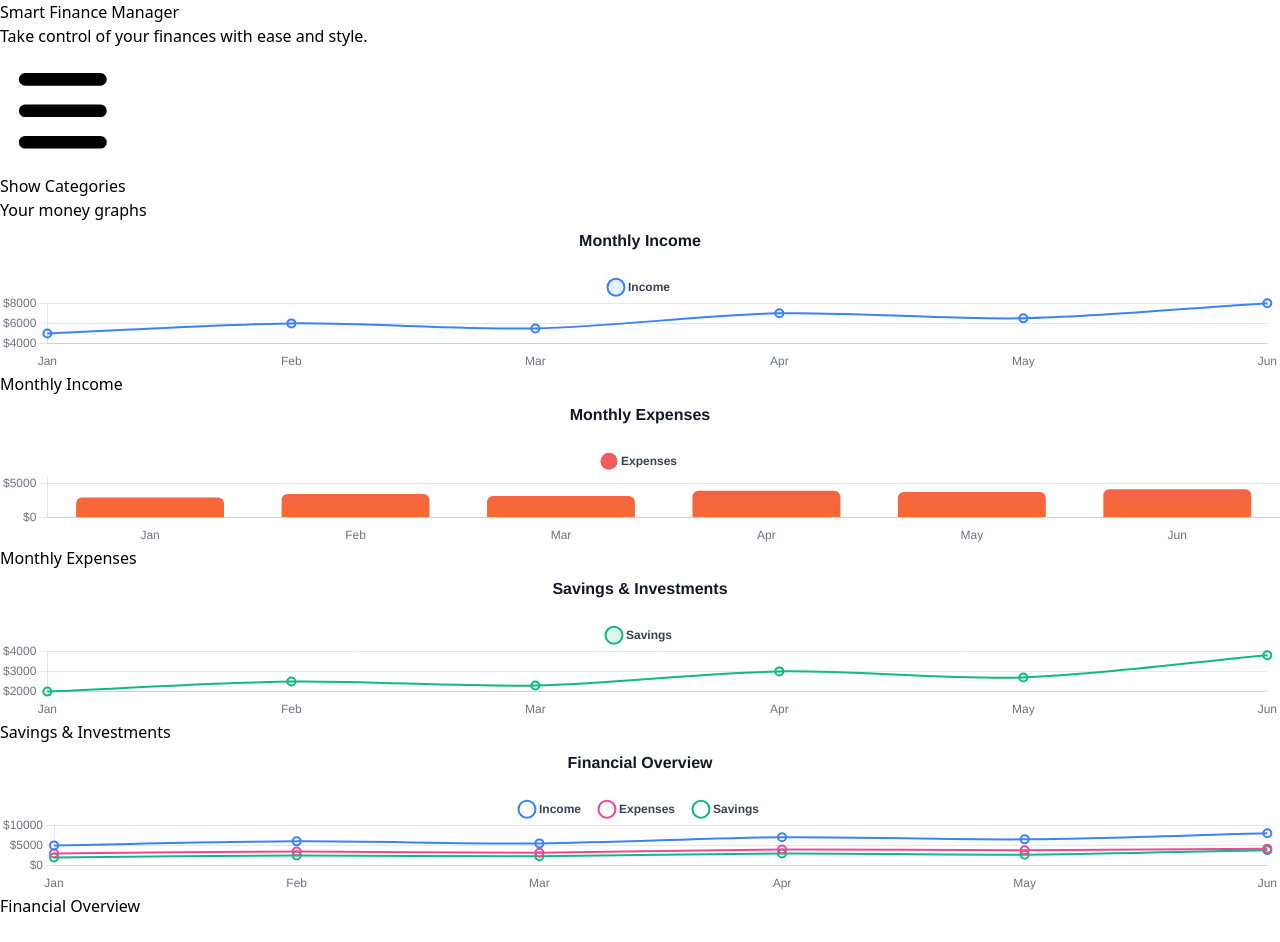
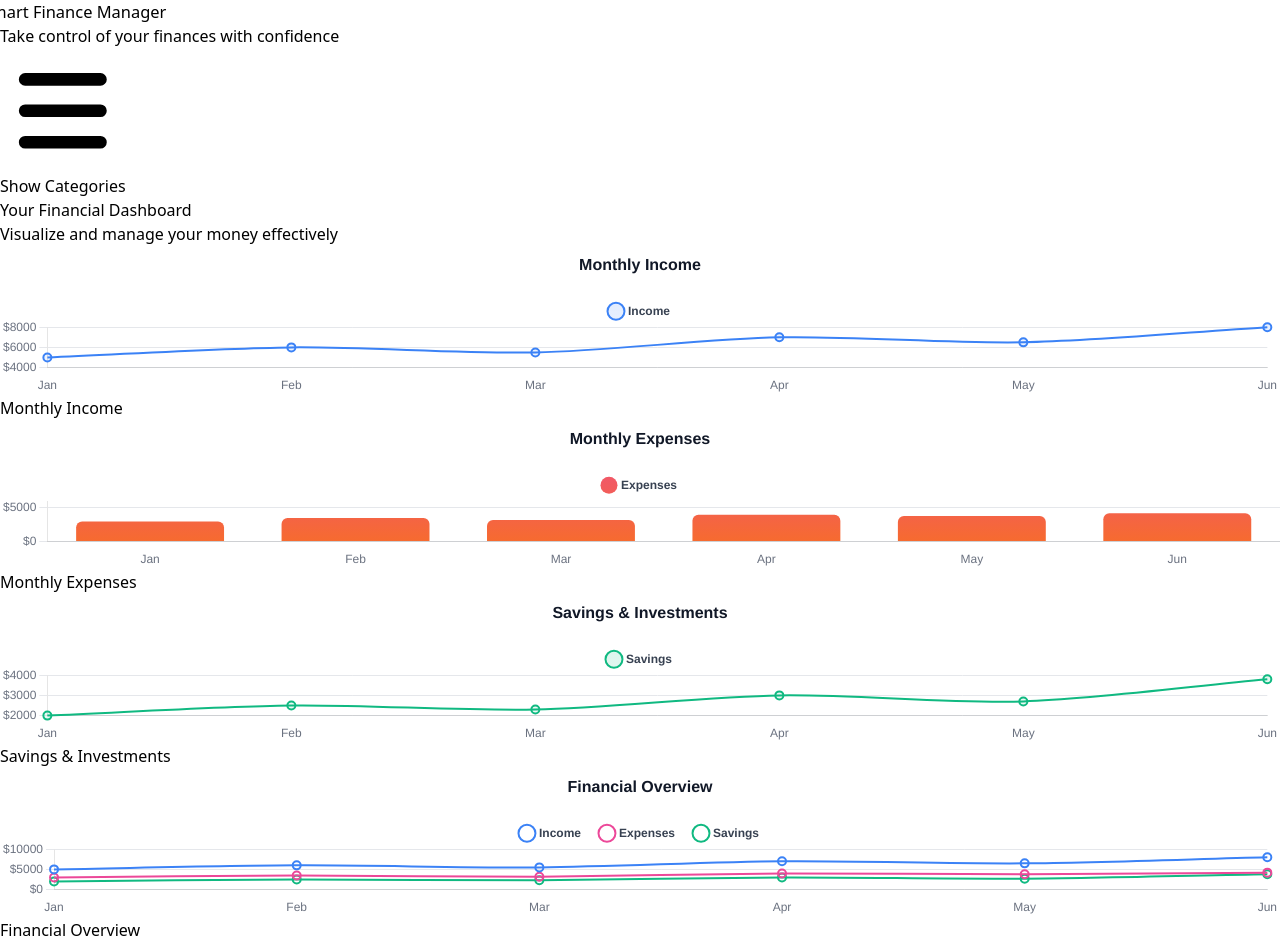
Before and after one commit to gitcat456/smart-finance, a React (Vite) app: page /page in a window 1280 px wide. Before the commit the page ends 918 px from the top, so only its background shows below. Built offline with nearby package versions, Linux system fonts and the light colour scheme.

Commit message:
Modern UI styling

```diff
--- a/src/page.jsx
+++ b/src/page.jsx
@@ -1,264 +1,263 @@
-import { useState } from "react";
+import { useState, useEffect } from "react";
+import { motion, AnimatePresence } from "framer-motion";
 import Charts from "./assets/charts";
 import ToggleBar from "./Components/Toggle";
 import Categories from "./Components/Categories";
 
+// Configuration for all categories
+const categoryConfig = {
+  Finance: {
+    fields: [
+      { label: "Salary", key: "salary", icon: "💵" },
+      { label: "Bonus", key: "bonus", icon: "🎁" },
+      { label: "Commission", key: "commission", icon: "📊" },
+      { label: "Side Hustle", key: "sideHustle", icon: "🚀" },
+      { label: "Farming Income", key: "farmingIncome", icon: "🌱" },
+      { label: "Other Income", key: "otherIncome", icon: "✨" },
+    ],
+    gradient: "from-emerald-500 to-teal-600",
+    icon: "💰",
+  },
+  Housing: {
+    fields: [
+      { label: "Rent/Mortgage", key: "rent", icon: "🏠" },
+      { label: "Phone/Internet", key: "phone", icon: "📱" },
+      { label: "Electricity", key: "electricity", icon: "💡" },
+      { label: "Cooking Gas", key: "cookingGas", icon: "🔥" },
+      { label: "Water", key: "water", icon: "💧" },
+      { label: "Other 1", key: "other1", icon: "📌" },
+      { label: "Other 2", key: "other2", icon: "📌" },
+    ],
+    gradient: "from-blue-500 to-indigo-600",
+    icon: "🏡",
+  },
+  Food: {
+    fields: [
+      { label: "Groceries", key: "groceries", icon: "🛒" },
+      { label: "Lunch", key: "lunch", icon: "🍱" },
+      { label: "Dining Out", key: "foodShopping", icon: "🍽️" },
+      { label: "Other", key: "other", icon: "✨" },
+    ],
+    gradient: "from-amber-500 to-orange-600",
+    icon: "🍎",
+  },
+  Transportation: {
+    fields: [
+      { label: "Parking Fees", key: "parkingFees", icon: "🅿️" },
+      { label: "Bus/Taxi Fare", key: "busTaxiFare", icon: "🚌" },
+      { label: "Car Insurance", key: "carInsurance", icon: "📄" },
+      { label: "Car Wash", key: "carWash", icon: "🚗" },
+      { label: "Fuel", key: "fuel", icon: "⛽" },
+      { label: "Maintenance", key: "maintenance", icon: "🔧" },
+      { label: "Other", key: "other", icon: "✨" },
+    ],
+    gradient: "from-rose-500 to-pink-600",
+    icon: "🚕",
+  },
+};
+
 export default function App() {
   const [selectedCategory, setSelectedCategory] = useState(null);
   const [showCategories, setShowCategories] = useState(false);
-
-  // State for each category's data
-  const [financeData, setFinanceData] = useState({
-    salary: "",
-    bonus: "",
-    commission: "",
-    sideHustle: "",
-    farmingIncome: "",
-    otherIncome: "",
+  const [formData, setFormData] = useState(() => {
+    const initialData = {};
+    Object.keys(categoryConfig).forEach(category => {
+      categoryConfig[category].fields.forEach(field => {
+        initialData[`${category}_${field.key}`] = "";
+      });
+    });
+    return initialData;
   });
 
-  const [housingData, setHousingData] = useState({
-    rent: "",
-    phone: "",
-    electricity: "",
-    cookingGas: "",
-    water: "",
-    other1: "",
-    other2: "",
-    other3: "",
-    other4: "",
-    other5: "",
-  });
-
-  const [foodData, setFoodData] = useState({
-    groceries: "",
-    lunch: "",
-    foodShopping: "",
-    other: "",
-  });
-
-  const [transportationData, setTransportationData] = useState({
-    parkingFees: "",
-    busTaxiFare: "",
-    carInsurance: "",
-    carWash: "",
-    fuel: "",
-    maintenance: "",
-    other: "",
-  });
-
-  // Function to handle card click
   const handleCardClick = (category) => {
     setSelectedCategory(category);
+    setShowCategories(false);
   };
 
-  // Function to go back to the cards view
   const handleBackClick = () => {
     setSelectedCategory(null);
+    setShowCategories(true);
   };
 
-  // Function to calculate total for a category
-  const calculateTotal = (data) => {
-    return Object.values(data).reduce((total, value) => total + (parseFloat(value) || 0), 0);
+  const handleInputChange = (category, key, value) => {
+    setFormData({
+      ...formData,
+      [`${category}_${key}`]: value,
+    });
   };
 
-  // Detailed views for each category
-  const renderDetails = () => {
-    const categories = {
-      Finance: {
-        data: financeData,
-        setData: setFinanceData,
-        fields: [
-          { label: "Salary", key: "salary" },
-          { label: "Bonus", key: "bonus" },
-          { label: "Commission", key: "commission" },
-          { label: "Side Hustle", key: "sideHustle" },
-          { label: "Income from Farming Projects", key: "farmingIncome" },
-          { label: "Other Income", key: "otherIncome" },
-        ],
-        gradient: "from-green-500 to-teal-600",
-        icon: (
-          <svg
-            xmlns="http://www.w3.org/2000/svg"
-            className="h-8 w-8 mr-2"
-            fill="none"
-            viewBox="0 0 24 24"
-            stroke="currentColor"
-          >
-            <path
-              strokeLinecap="round"
-              strokeLinejoin="round"
-              strokeWidth={2}
-              d="M12 8c-1.657 0-3 .895-3 2s1.343 2 3 2 3 .895 3 2-1.343 2-3 2m0-8c1.11 0 2.08.402 2.599 1M12 8V7m0 1v1m0-1a1 1 0 011-1h1a1 1 0 011 1v1a1 1 0 01-1 1h-1a1 1 0 01-1-1zm-6 8a1 1 0 011-1h1a1 1 0 011 1v1a1 1 0 01-1 1H7a1 1 0 01-1-1z"
-            />
-          </svg>
-        ),
-      },
-      Housing: {
-        data: housingData,
-        setData: setHousingData,
-        fields: [
-          { label: "Mortgage or Rent", key: "rent" },
-          { label: "Phone/Airtime/Credit Card", key: "phone" },
-          { label: "Electricity Bill/Tokens", key: "electricity" },
-          { label: "Cooking Gas/Charcoal", key: "cookingGas" },
-          { label: "Water", key: "water" },
-          { label: "Other 1", key: "other1" },
-          { label: "Other 2", key: "other2" },
-          { label: "Other 3", key: "other3" },
-          { label: "Other 4", key: "other4" },
-          { label: "Other 5", key: "other5" },
-        ],
-        gradient: "from-blue-500 to-purple-600",
-        icon: (
-          <svg
-            xmlns="http://www.w3.org/2000/svg"
-            className="h-8 w-8 mr-2"
-            fill="none"
-            viewBox="0 0 24 24"
-            stroke="currentColor"
-          >
-            <path
-              strokeLinecap="round"
-              strokeLinejoin="round"
-              strokeWidth={2}
-              d="M3 12l2-2m0 0l7-7 7 7M5 10v10a1 1 0 001 1h3m10-11l2 2m-2-2v10a1 1 0 01-1 1h-3m-6 0a1 1 0 001-1v-4a1 1 0 011-1h2a1 1 0 011 1v4a1 1 0 001 1m-6 0h6"
-            />
-          </svg>
-        ),
-      },
-      Food: {
-        data: foodData,
-        setData: setFoodData,
-        fields: [
-          { label: "Groceries", key: "groceries" },
-          { label: "Lunch", key: "lunch" },
-          { label: "Food Shopping", key: "foodShopping" },
-          { label: "Other", key: "other" },
-        ],
-        gradient: "from-yellow-500 to-orange-600",
-        icon: (
-          <svg
-            xmlns="http://www.w3.org/2000/svg"
-            className="h-8 w-8 mr-2"
-            fill="none"
-            viewBox="0 0 24 24"
-            stroke="currentColor"
-          >
-            <path
-              strokeLinecap="round"
-              strokeLinejoin="round"
-              strokeWidth={2}
-              d="M12 8c-1.657 0-3 .895-3 2s1.343 2 3 2 3 .895 3 2-1.343 2-3 2m0-8c1.11 0 2.08.402 2.599 1M12 8V7m0 1v1m0-1a1 1 0 011-1h1a1 1 0 011 1v1a1 1 0 01-1 1h-1a1 1 0 01-1-1zm-6 8a1 1 0 011-1h1a1 1 0 011 1v1a1 1 0 01-1 1H7a1 1 0 01-1-1z"
-            />
-          </svg>
-        ),
-      },
-      Transportation: {
-        data: transportationData,
-        setData: setTransportationData,
-        fields: [
-          { label: "County Parking Fees", key: "parkingFees" },
-          { label: "Bus/Taxi Fare", key: "busTaxiFare" },
-          { label: "Car Insurance", key: "carInsurance" },
-          { label: "Car Wash", key: "carWash" },
-          { label: "Fuel", key: "fuel" },
-          { label: "Maintenance", key: "maintenance" },
-          { label: "Other", key: "other" },
-        ],
-        gradient: "from-pink-500 to-red-600",
-        icon: (
-          <svg
-            xmlns="http://www.w3.org/2000/svg"
-            className="h-8 w-8 mr-2"
-            fill="none"
-            viewBox="0 0 24 24"
-            stroke="currentColor"
-          >
-            <path
-              strokeLinecap="round"
-              strokeLinejoin="round"
-              strokeWidth={2}
-              d="M12 8c-1.657 0-3 .895-3 2s1.343 2 3 2 3 .895 3 2-1.343 2-3 2m0-8c1.11 0 2.08.402 2.599 1M12 8V7m0 1v1m0-1a1 1 0 011-1h1a1 1 0 011 1v1a1 1 0 01-1 1h-1a1 1 0 01-1-1zm-6 8a1 1 0 011-1h1a1 1 0 011 1v1a1 1 0 01-1 1H7a1 1 0 01-1-1z"
-            />
-          </svg>
-        ),
-      },
+  const calculateTotal = (category) => {
+    return categoryConfig[category].fields.reduce((total, field) => {
+      const value = parseFloat(formData[`${category}_${field.key}`]) || 0;
+      return total + value;
+    }, 0);
   };
 
-    const category = categories[selectedCategory];
-    if (!category) return null;       //gradient-to-br ${category.gradient}
+  const renderCategoryDetails = () => {
+    const category = categoryConfig[selectedCategory];
+    const total = calculateTotal(selectedCategory);
 
     return (
-      <div className="px-5 min-h-screen flex flex-col justify-between">
-        <div className={`bg-gradient-to-br ${category.gradient} px-20 py-4 rounded-lg shadow-lg text-white`}>
-          <h2 className="text-center text-3xl font-bold mb-6"> {selectedCategory}</h2>
-          <div className="space-y-4">
+      <motion.div
+        initial={{ opacity: 0, y: 20 }}
+        animate={{ opacity: 1, y: 0 }}
+        exit={{ opacity: 0, y: -20 }}
+        transition={{ duration: 0.3 }}
+        className={`min-h-screen p-6 bg-gradient-to-br ${category.gradient} text-white`}
+      >
+        <div className="max-w-2xl mx-auto">
+          <div className="flex justify-between items-center mb-8">
+            <motion.button
+              whileHover={{ scale: 1.05 }}
+              whileTap={{ scale: 0.95 }}
+              onClick={handleBackClick}
+              className="px-4 py-2 bg-white/20 rounded-lg backdrop-blur-sm flex items-center gap-2"
+            >
+              <span>←</span> Back
+            </motion.button>
+            <h1 className="text-3xl font-bold">{selectedCategory}</h1>
+            <div className="text-2xl">{category.icon}</div>
+          </div>
+
+          <div className="space-y-4 mb-8">
             {category.fields.map((field) => (
-              <div key={field.key} className="bg-gradient-to-br from-blue-700 to-blue-500 p-4 rounded-lg backdrop-blur-sm  hover:scale-105 transform transition-all duration-400 cursor-pointer">
-                <label className="block text-sm font-medium">{field.label}:</label>
+              <motion.div
+                key={field.key}
+                whileHover={{ scale: 1.02 }}
+                className="bg-white/10 p-4 rounded-xl backdrop-blur-sm"
+              >
+                <label className="text-sm font-medium mb-1 flex items-center gap-2">
+                  <span className="text-lg">{field.icon}</span>
+                  {field.label}
+                </label>
+                <div className="flex items-center">
+                  <span className="mr-2">Ksh</span>
                   <input
                     type="number"
-                  value={category.data[field.key]}
+                    value={formData[`${selectedCategory}_${field.key}`]}
                     onChange={(e) =>
-                    category.setData({ ...category.data, [field.key]: e.target.value })
+                      handleInputChange(selectedCategory, field.key, e.target.value)
                     }
-                  className="mt-1 block w-full px-3 py-2 bg-white/20 border border-white/30 rounded-md text-white placeholder-white/50 focus:outline-none focus:ring-2 focus:ring-white focus:border-white"
-                  placeholder="Enter amount"
+                    className="flex-1 px-3 py-2 bg-white/20 border border-white/30 rounded-md focus:outline-none focus:ring-2 focus:ring-white"
+                    placeholder="0.00"
                   />
                 </div>
+              </motion.div>
             ))}
-            <div className="bg-white/10 p-4 rounded-lg backdrop-blur-sm">
-              <div className="text-lg font-bold">
-                Total: Ksh{calculateTotal(category.data).toFixed(2)}
-              </div>
-            </div>
-          </div>
           </div>
 
-        {/* Back to Categories Button at the Bottom */}
-        <div className="p-8">
-          <button
-            onClick={handleBackClick}
-            className="w-full px-4 py-2 bg-blue text-gray-800 rounded-lg hover:bg-gray-100 transition-colors"
+          <motion.div
+            initial={{ scale: 0.9 }}
+            animate={{ scale: 1 }}
+            className="bg-white/20 p-6 rounded-xl backdrop-blur-sm text-center"
           >
-            ← Back to Categories
-          </button>
+            <div className="text-xl font-semibold mb-2">Total</div>
+            <div className="text-4xl font-bold">Ksh {total.toFixed(2)}</div>
+          </motion.div>
         </div>
-      </div>
+      </motion.div>
     );
   };
 
   return (
-    <div className="min-h-screen pt-40 bg-gray-100 ">
-      {/* Stylish Header */}
-      <div className="fixed top-0 left-0 w-full text-center mb-4 p-2 bg-gradient-to-r from-purple-600 to-blue-500  shadow-2xl transform transition-all duration-300 hover:scale-15">
-        <h1 className="text-5xl font-extrabold text-white mb-4 animate-pulse">
+    <div className="min-h-screen bg-gray-50">
+      {/* Fixed Header */}
+      <motion.header
+  className="fixed top-0 left-0 w-full py-6 bg-gradient-to-r from-indigo-600 to-purple-600 shadow-xl z-50"
+  initial={{ y: -100 }}
+  animate={{ y: 0 }}
+  transition={{
+    type: "spring",
+    stiffness: 300,
+    damping: 20
+  }}
+>
+  <div className="container mx-auto px-6 text-center">
+    <motion.div
+      className="inline-block"
+      whileHover={{ scale: 1.02 }}
+      whileTap={{ scale: 0.98 }}
+    >
+      <motion.h1
+        className="text-5xl font-bold text-white mb-3 bg-clip-text text-transparent bg-gradient-to-r from-white to-gray-200"
+        animate={{
+          scale: [1, 1.03, 1],
+          textShadow: [
+            "0 0 8px rgba(255,255,255,0.3)",
+            "0 0 16px rgba(255,255,255,0.4)",
+            "0 0 8px rgba(255,255,255,0.3)"
+          ],
+          transition: {
+            repeat: Infinity,
+            duration: 3,
+            ease: "easeInOut"
+          }
+        }}
+      >
         Smart Finance Manager
-        </h1>
-        <p className="text-xl text-white/90 font-medium animate-bounce">
-          Take control of your finances with ease and style.
+      </motion.h1>
+    </motion.div>
+
+    <motion.p
+      className="text-xl font-medium text-white/90"
+      initial={{ opacity: 0, y: 10 }}
+      animate={{
+        opacity: 1,
+        y: 0,
+        transition: { delay: 0.3 }
+      }}
+    >
+      Take control of your finances with confidence
+    </motion.p>
+
+    {/* Subtle animated underline */}
+    <motion.div
+      className="mt-4 h-1 bg-white/30 mx-auto max-w-xs rounded-full"
+      initial={{ scaleX: 0 }}
+      animate={{
+        scaleX: 1,
+        transition: { delay: 0.5 }
+      }}
+    />
+  </div>
+</motion.header>
+
+      {/* Main Content */}
+      <div className="pt-40 pb-20 px-6">
+        <ToggleBar onToggle={setShowCategories} />
+
+        <motion.div
+          initial={{ opacity: 0 }}
+          animate={{ opacity: 1 }}
+          className="text-center mb-12"
+        >
+          <h2 className="text-3xl font-bold text-gray-800 mb-2">
+            Your Financial Dashboard
+          </h2>
+          <p className="text-xl text-gray-600">
+            Visualize and manage your money effectively
           </p>
-      </div>
+        </motion.div>
 
-      {/* Toggle Bar */}
-      <ToggleBar onToggle={(isOpen) => setShowCategories(isOpen)} />
-
-      {/* Beautiful Text Below the Navbar */}
-      <div className="text-center text-3xl font-bold text-gray-800 mt-4">
-        Your money graphs
-      </div>
-
-      {/* Charts Component */}
         <Charts />
 
-      {/* Categories */}
+        <AnimatePresence>
           {showCategories && !selectedCategory && (
+            <motion.div
+              initial={{ opacity: 0, y: 20 }}
+              animate={{ opacity: 1, y: 0 }}
+              exit={{ opacity: 0, y: -20 }}
+              transition={{ duration: 0.3 }}
+            >
               <Categories onCardClick={handleCardClick} />
+            </motion.div>
           )}
+        </AnimatePresence>
 
-      {/* Render Details if a category is selected */}
-      {selectedCategory && renderDetails()}
+        <AnimatePresence>
+          {selectedCategory && renderCategoryDetails()}
+        </AnimatePresence>
+      </div>
     </div>
   );
 }
```
Lines whose indentation alone changed are shown as unchanged.
